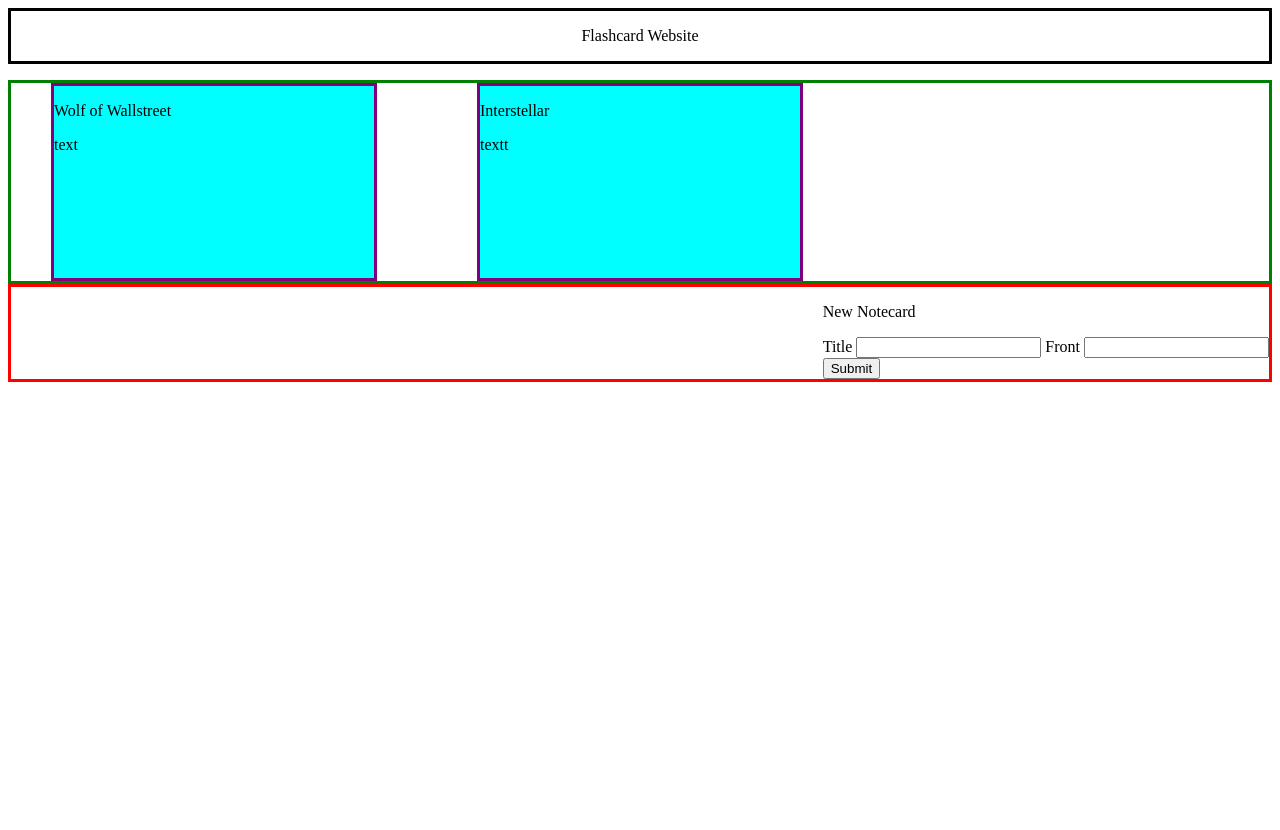
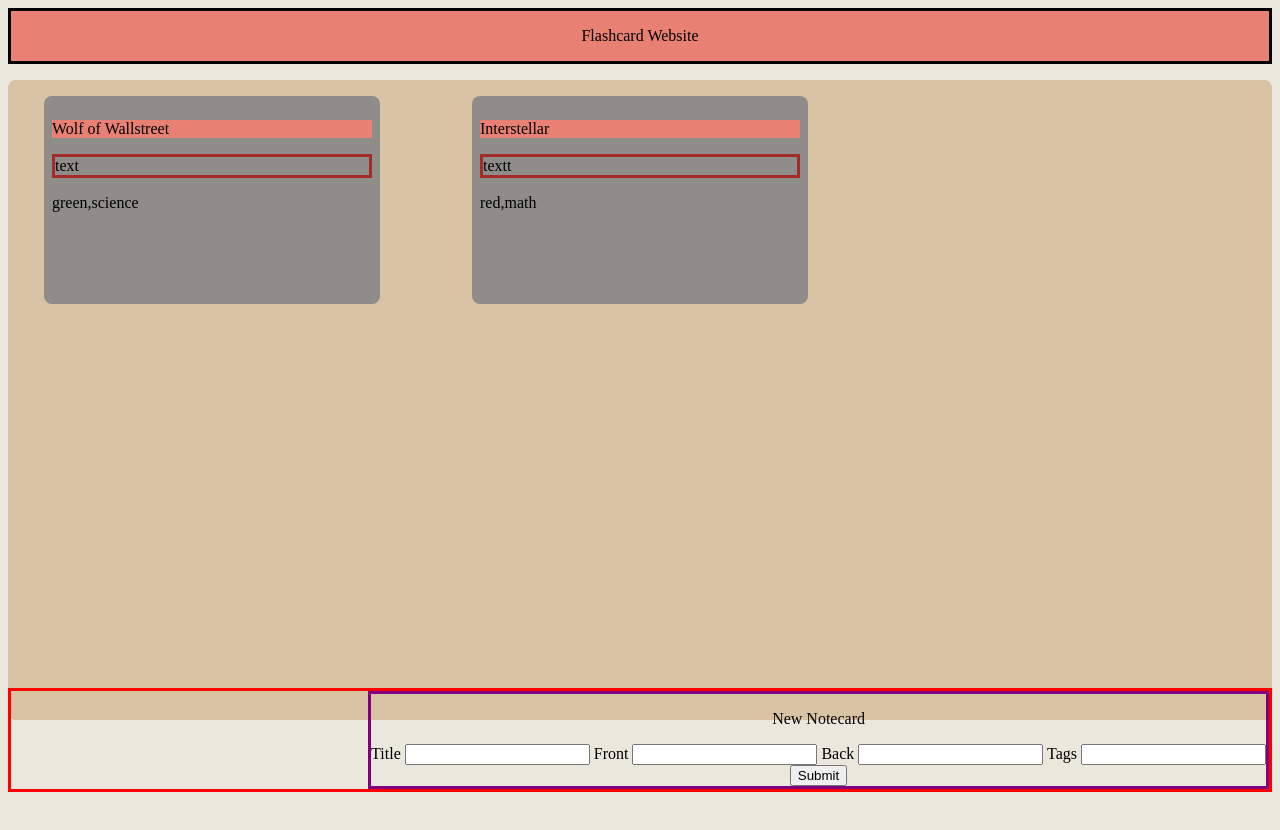
Before and after one commit to anthonymxk/notecardwebsite, a plain HTML site: page index.html in a window 1280 px wide. Before the commit the page ends 800 px from the top, so only its background shows below. Drawn offline with Linux system fonts and the light colour scheme.

Commit message:
Add styling, "back of notecard" div Cleaning up some of the styling to make the website less ugly. Also added a back of the notecard, which is hidden by default but eventually will be able to be flipped over on click.

```diff
--- a/index.html
+++ b/index.html
@@ -7,7 +7,7 @@
     <head>
         <meta charset="utf-8">
         <meta http-equiv="X-UA-Compatible" content="IE=edge">
-        <title>Flashcard</title>
+        <title>Flashcard Website</title>
         <meta name="description" content="">
         <meta name="viewport" content="width=device-width, initial-scale=1">
         <link rel="stylesheet" href="style.css">
@@ -34,6 +34,10 @@
                     <input type="text" id="titleForm">
                     <label>Front</label>
                     <input type="text" id="frontForm">
+                    <label>Back</label>
+                    <input type="text" id="backForm">
+                    <label>Tags</label>
+                    <input type="text" id="tagsForm">
                 </form>
                 <button id="addNewNotecard">Submit</button>
             </div>
--- a/script.js
+++ b/script.js
@@ -1,11 +1,14 @@
 let library = [
-    {title: 'Wolf of Wallstreet', front: 'text'},
-    {title: 'Interstellar', front: 'textt'},
+    {title: 'Wolf of Wallstreet', front: 'text', back:'back', tags:'green,science'},
+    {title: 'Interstellar', front: 'textt', back:'back', tags:'red,math'},
 ]
 
-function notecard(title, front) {
+//create new object 'notecard', assign properties based on arguments
+function notecard(title, front, back, tags) {
     this.title = title
     this.front = front
+    this.back = back
+    this.tags = tags
 }
 
 //add new movie button
@@ -13,16 +16,41 @@ let addNewButton = document.querySelector('#addNewNotecard')
 
 //create HTML grid box to display the movie
 function addNotecardToHtmlLibrary(newNotecard) {
+    //create new elements on page
     let notecardGrid = document.createElement('div')
+    let backOfNotecard = document.createElement('div')
     let title = document.createElement('p')
     let front = document.createElement('p')
+    let back = document.createElement('p')
+    let tags = document.createElement('p')
     let libraryDiv = document.querySelector('#library')
+
+    //give a class for styling
     notecardGrid.className = 'notecardGrid'
+    backOfNotecard.id = 'backOfNotecard'
+    title.id = 'cardTitle'
+    front.className = 'cardBody'
+    back.className = 'cardBody'
+    tags.id = 'cardTags'
+    //change text content to properties of object
     title.textContent = `${newNotecard.title}`
     front.textContent = `${newNotecard.front}`
+    back.textContent = `${newNotecard.back}`
+    tags.textContent = `${newNotecard.tags}`
+
+    //hide the back of the notecard initially
+    backOfNotecard.style.display = 'none'
+    //display items on screen
+    // items for front of notecard
     notecardGrid.appendChild(title)
     notecardGrid.appendChild(front)
+    notecardGrid.appendChild(tags)
+    // items for back of notecard
+    backOfNotecard.appendChild(back)
+    notecardGrid.appendChild(backOfNotecard)
+    //display notecard in the library
     libraryDiv.appendChild(notecardGrid)
+
 }
 
 //when button is clicked, ask for details,
@@ -32,8 +60,10 @@ addNewButton.addEventListener('click', function() {
         //get user input
         let cardTitle = document.querySelector('#titleForm')
         let cardFront = document.querySelector('#frontForm')
+        let cardBack = document.querySelector('#backForm')
+        let cardTags = document.querySelector('#tagsForm')
         // assign user input to object, add move object to JS array
-        library.push(new notecard(cardTitle.value,cardFront.value))
+        library.push(new notecard(cardTitle.value,cardFront.value,cardBack.value,cardTags.value))
         //add movie object to HTML library
         addNotecardToHtmlLibrary(library[((library.length)-1)])
 })
--- a/style.css
+++ b/style.css
@@ -1,16 +1,22 @@
+body {
+    background-color: #EAE7DC;
+}
 header {
     display: flex;
     justify-content: center;
     border: solid black;
     margin-bottom: 2vh;
+    background-color: #E98074;
 }
 
 #library {
-    border: solid green;
     display: grid;
     justify-items: center;
     grid-gap: 20px 20px;
     grid-template-columns: 1fr 1fr 1fr;
+    min-height: 80vh;
+    background-color: #D8C3A5;
+    border-radius: 1vh;
 }
 
 #buttons {
@@ -24,14 +30,28 @@ header {
 .notecardGrid {
     width: 25vw;
     height: 15vw;
-    background-color: aqua;
-    border: solid purple;
+    background-color: #8E8D8A;
+    margin-top: 2vh;
+    border-radius: 1vh;
+    padding: 1vh 1vh 1vh 1vh
 }
 
-#newMovieForm {
+#newNotecardForm {
     display: flex;
     flex-direction: column;
     justify-content: center;
     align-items: center;
     border: solid purple;
 }
+
+#cardTitle {
+    background-color: #E98074;
+}
+
+.cardBody {
+    border: solid brown;
+}
+
+#cardTags {
+    border: navajowhite
+}
```
